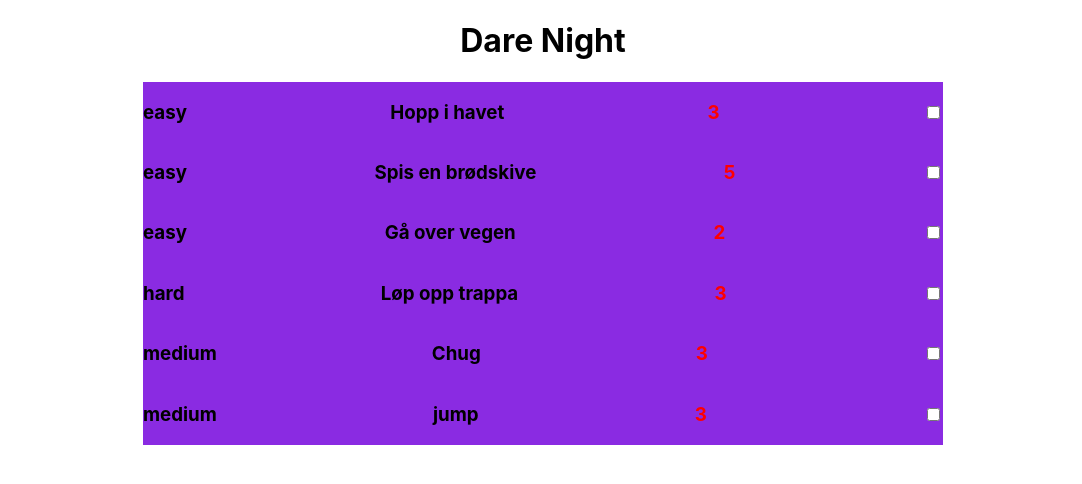
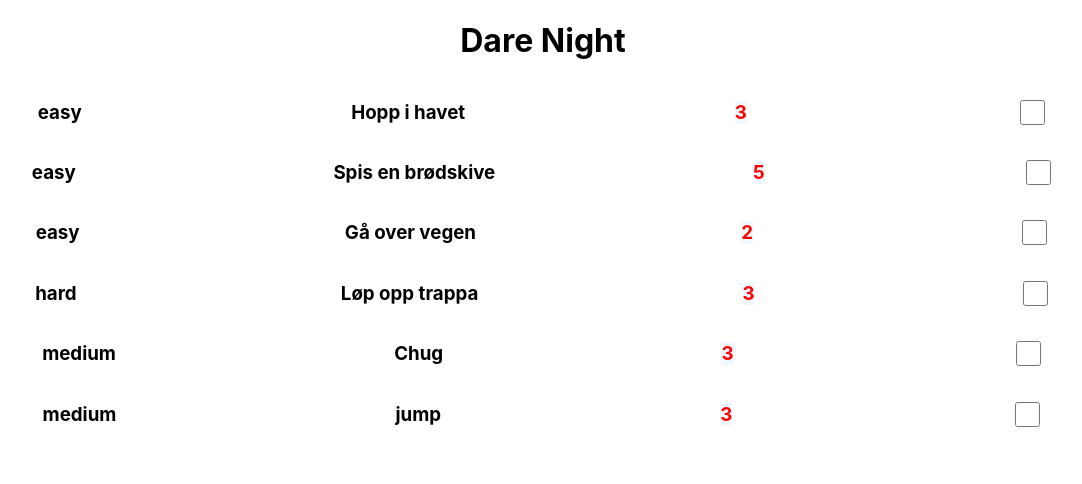
Before and after one commit to 2bias123/DareNight, a React (Create React App) app: page / in a window 1280 px wide. Shown: the top 484 px of the page, without its empty margins (97-1179 px from the left). Built offline with nearby package versions, Linux system fonts and the light colour scheme.

Commit message:
Done some styling

```diff
--- a/src/Components/style.css
+++ b/src/Components/style.css
@@ -2,24 +2,30 @@
     display: flex;
     justify-content: center;
     text-align: center;
+    width: 100%;
+}
+
+.DareNight{
+    width: 100%;
 
 }
-
-/* .flex{
-    display: flex;
-    color:blue;
-} */
-
 .questionInfo{
     display: flex;
-    flex-wrap: wrap;
+    flex-direction: row;
     align-items: center;
     text-align: center;
-    justify-content: space-between;
-    background-color: blueviolet;
-    width: 100vh;
+    justify-content:space-around;
+
 }
 
 .points{
     color: red;
+    background-color: aliceblue;
 }
+
+.checkbox{
+    height: 25px;
+    width: 25px;
+    background-color: #eee;
+    border-radius: 50%;
+}
```
